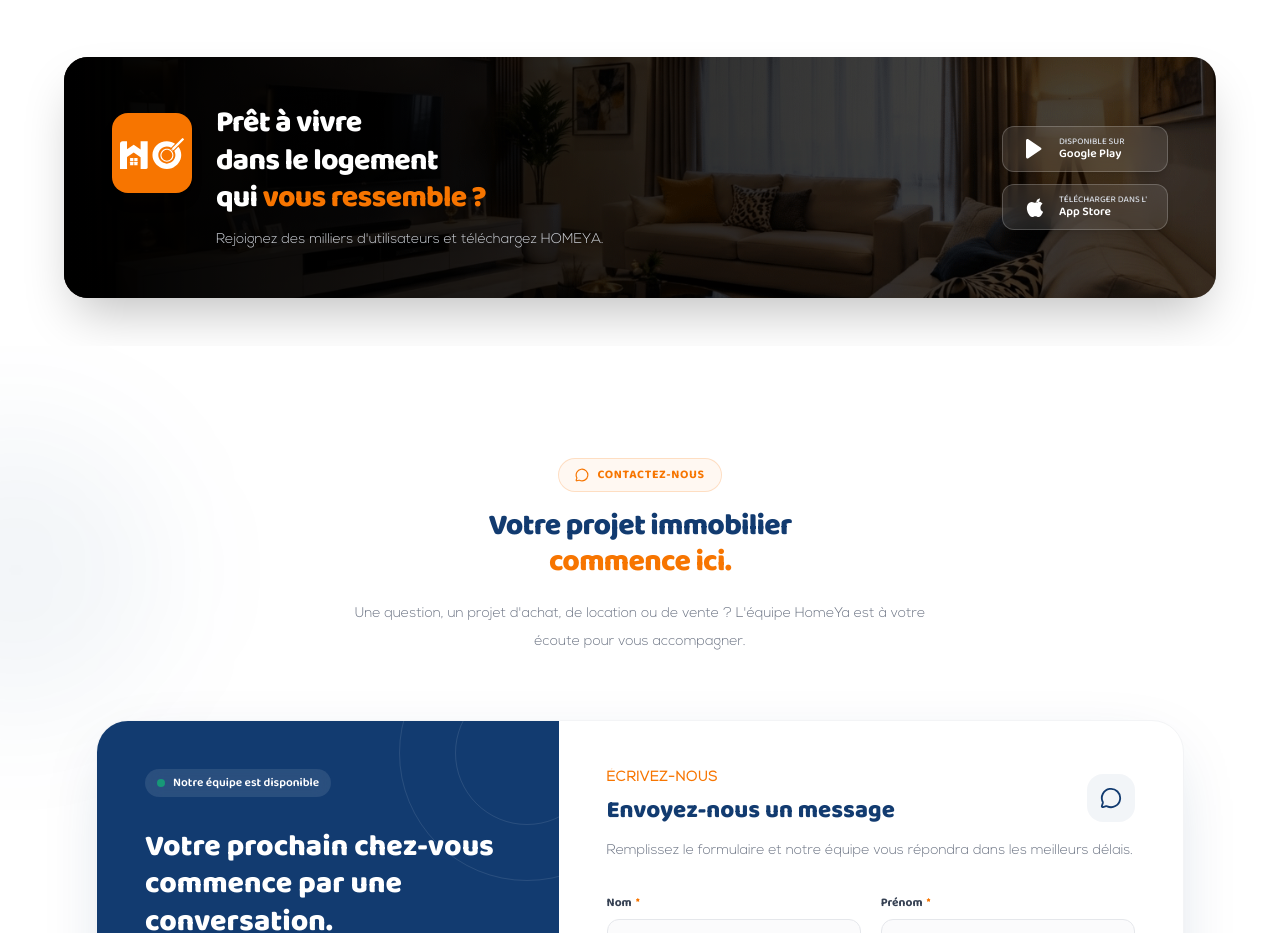
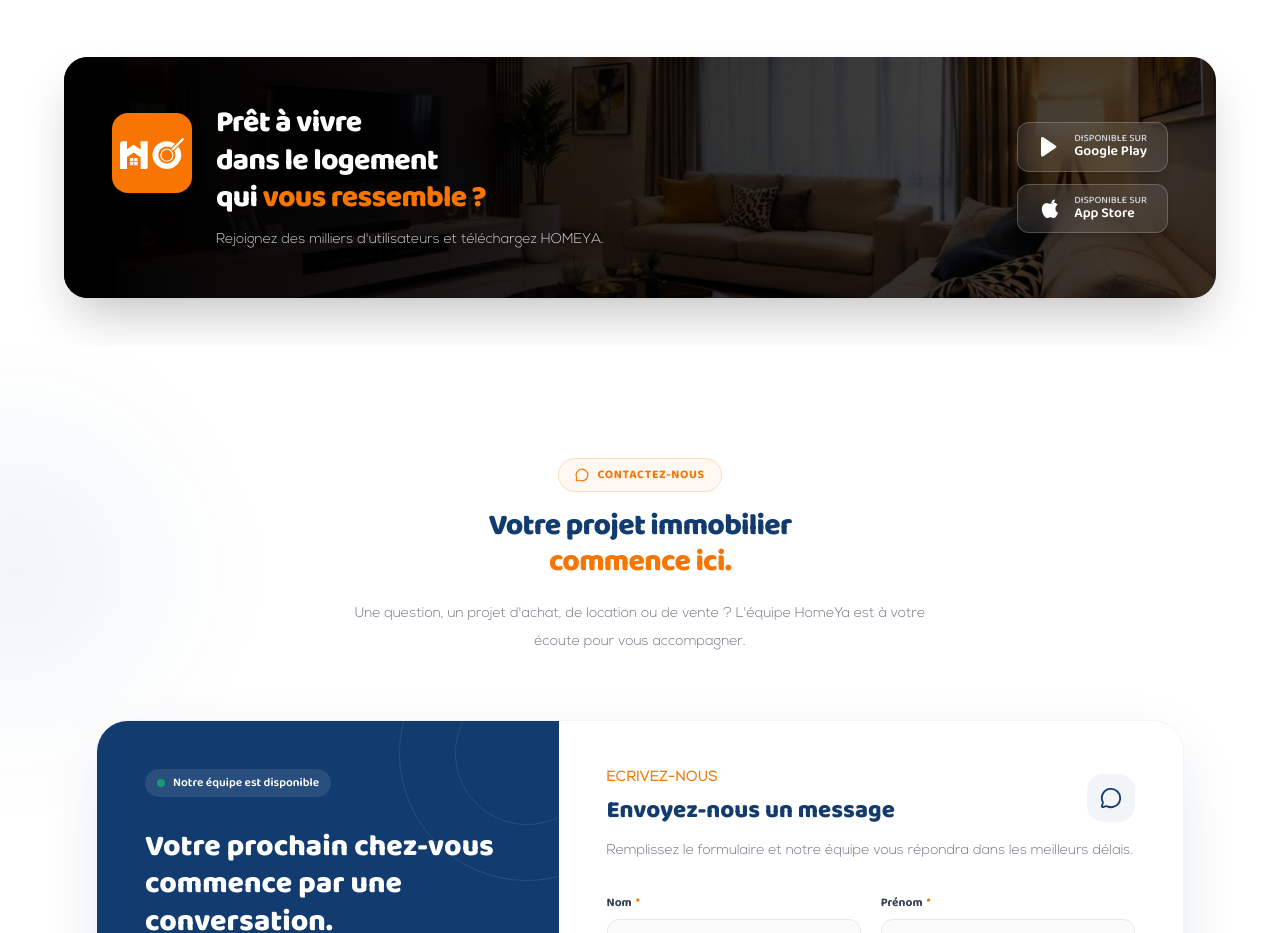
Before and after one commit to auriotmagoua/homeya_website, a Next.js app: page / in a window 1280 px wide. Shown: the part 4660-5593 px from the top of the page. Built offline with nearby package versions, Linux system fonts and the light colour scheme.

Commit message:
correct size titre hero section

```diff
--- a/app/components/sections/DownloadBanner.tsx
+++ b/app/components/sections/DownloadBanner.tsx
@@ -61,8 +61,8 @@ export default function DownloadBanner () {
                   <path d="M3 20.5v-17c0-.83.67-1.5 1.5-1.5.31 0 .61.1.86.28l12.5 8.5c.57.39.71 1.17.32 1.74-.09.13-.2.24-.32.32l-12.5 8.5c-.25.18-.55.28-.86.28-.83 0-1.5-.67-1.5-1.5z" />
                 </svg>
                 <div className="text-left">
-                  <div className="text-[9px] uppercase font-medium leading-none text-gray-300">DISPONIBLE SUR</div>
-                  <div className="text-xs font-semibold leading-tight">Google Play</div>
+                  <div className="text-[10px] uppercase font-medium leading-none text-gray-300">DISPONIBLE SUR</div>
+                  <div className="text-sm font-semibold leading-tight">Google Play</div>
                 </div>
               </Link>
 
@@ -75,8 +75,8 @@ export default function DownloadBanner () {
                   <path d="M18.71 19.5c-.83 1.24-1.71 2.45-3.05 2.47-1.34.03-1.77-.79-3.29-.79-1.53 0-2 .77-3.27.82-1.31.05-2.3-1.32-3.14-2.53C4.25 17 2.94 12.45 4.7 9.39c.87-1.52 2.43-2.48 4.12-2.51 1.28-.02 2.5.87 3.29.87.78 0 2.26-1.07 3.81-.91.65.03 2.47.26 3.64 1.98-.09.06-2.17 1.28-2.15 3.81.03 3.02 2.65 4.03 2.68 4.04-.03.07-.42 1.44-1.38 2.83M15.97 6.32c.62-.76 1.05-1.82.93-2.88-.9.04-2.01.6-2.65 1.35-.57.66-1.07 1.74-.93 2.78 1.01.08 2.03-.49 2.65-1.25z" />
                 </svg>
                 <div className="text-left">
-                  <div className="text-[9px] uppercase font-medium leading-none text-gray-300">Télécharger dans l&apos;</div>
-                  <div className="text-xs font-semibold leading-tight">App Store</div>
+                  <div className="text-[10px] uppercase font-medium leading-none text-gray-300">Disponible Sur</div>
+                  <div className="text-sm font-semibold leading-tight">App Store</div>
                 </div>
               </Link>
             </div>
--- a/app/components/sections/Hero.tsx
+++ b/app/components/sections/Hero.tsx
@@ -35,7 +35,7 @@ export default function Hero() {
         </div>
 
         {/* Titre Impactant */}
-        <h1 className="mb-1 text-3xl font-black tracking-tight text-[#123B70] sm:text-5xl md:text-6xl leading-[1.15]">
+        <h1 className="mb-1 text-[2.5em] font-black tracking-tight text-[#123B70] sm:text-5xl md:text-6xl leading-[1.15]">
           Ton chez-toi,{" "}
           <span className="bg-gradient-to-r from-[#123B70] via-[#F77500] to-[#e06a00] bg-clip-text text-transparent">
             simplement.
```
